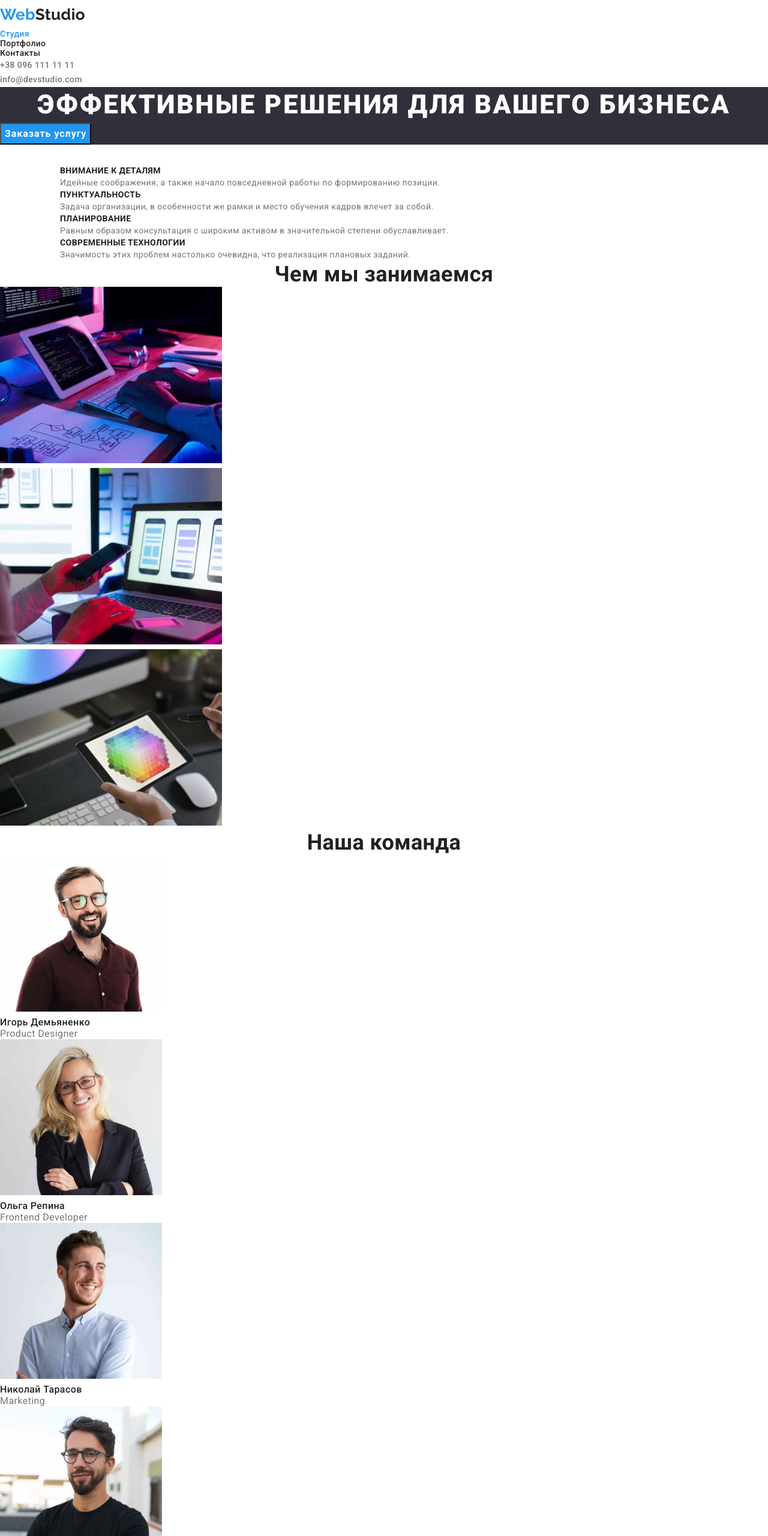
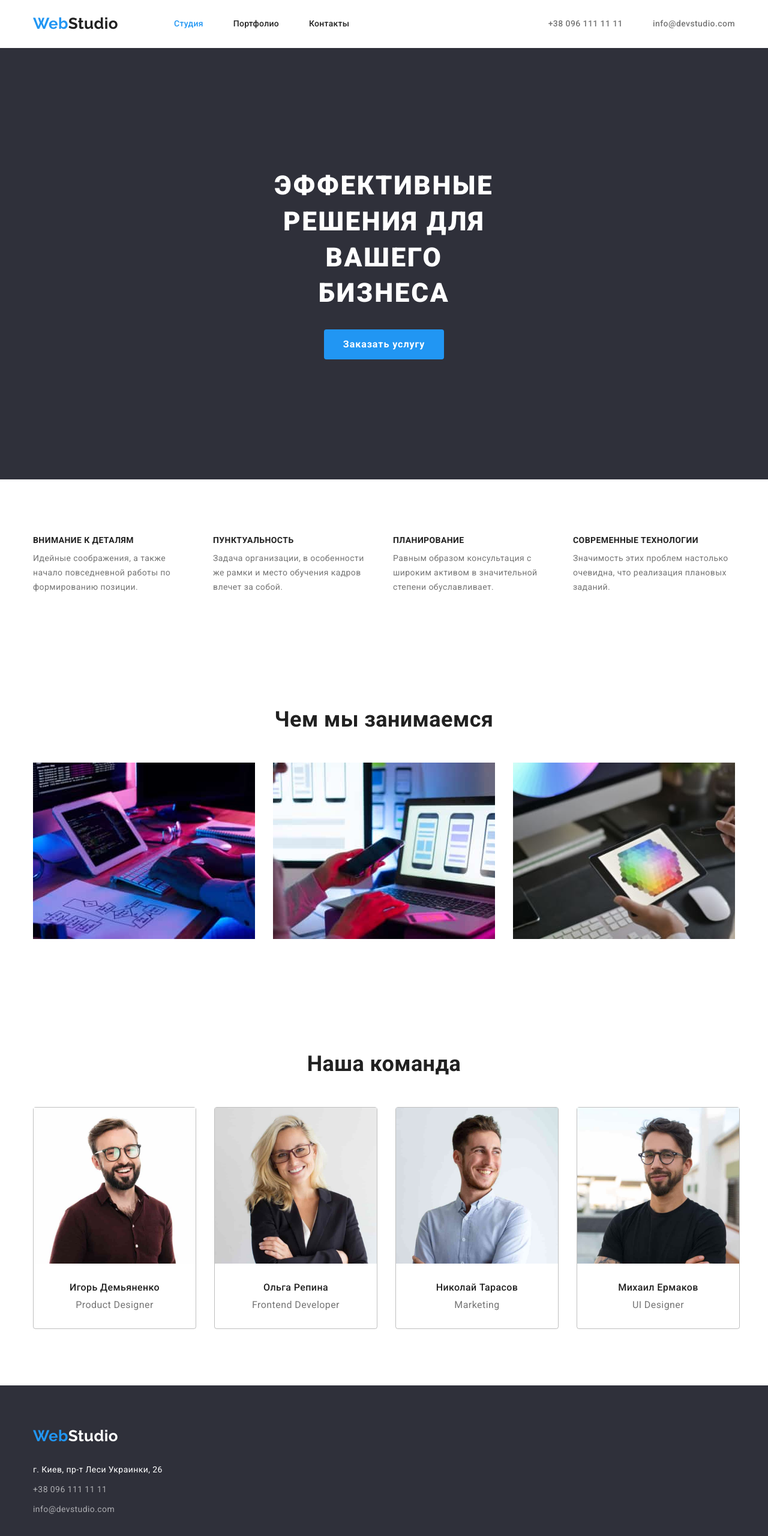
Before and after one commit to brobeliy/goit-markup-hw-03, a plain HTML site: page index.html in a window 1280 px wide. Shown: the top 2560 px of the page at 60% size. Drawn offline with nearby package versions, Linux system fonts and the light colour scheme.

Commit message:
homework

```diff
--- a/css/styles.css
+++ b/css/styles.css
@@ -7,8 +7,12 @@
   --background-second-color: #2f303a;
 }
 
-
-h1,h2,h3,h4,p,ul{
+h1,
+h2,
+h3,
+h4,
+p,
+ul {
   padding: 0;
   margin: 0;
 }
@@ -17,6 +21,7 @@ h1,h2,h3,h4,p,ul{
 
 body {
   background-color: var(--main-color-project);
+
   color: var(--main-text-color);
   font-family: Roboto, sans-serif;
   font-size: 14px;
@@ -24,17 +29,36 @@ body {
   letter-spacing: 0.03em;
 }
 
+.container {
+  margin: 0 auto;
+  /* outline: 2px solid tomato; */
+  width: 1200px;
+  padding-left: 15px;
+  padding-right: 15px;
+}
+
 /* For document */
 
 .list {
   list-style: none;
-  /* padding: 0;
-  margin: 0; */
+}
+
+.section {
+  padding: 94px 0;
+}
+
+.features .title,
+.team .name {
+  margin-bottom: 10px;
 }
 
 /* CSS Header */
+/* webstudio */
 
-/* webstudio */
+.main-nav {
+  display: flex;
+  align-items: center;
+}
 .logo {
   color: var(--main-text-color);
   text-decoration: none;
@@ -48,16 +72,33 @@ body {
 }
 
 /* Navigation header */
+.header-nav {
+  display: flex;
+  align-items: center;
+}
+
+.logo {
+  margin-right: 93px;
+}
 
 .header-nav .list {
   font-weight: 500;
   line-height: 1.14;
   letter-spacing: 0.02em;
+
+  display: flex;
+}
+.header-nav .item + .item {
+  margin-left: 50px;
 }
 
 .nav-link {
   color: var(--main-text-color);
+
   text-decoration: none;
+
+  display: block;
+  padding: 32px 0px;
 }
 
 .nav-link:hover,
@@ -67,6 +108,15 @@ body {
 
 .list .nav-link.current {
   color: var(--secondary-color-project);
+}
+
+.contacts {
+  margin-left: auto;
+  display: flex;
+}
+
+.contacts .item + .item {
+  margin-left: 50px;
 }
 
 .contacts-header {
@@ -83,7 +133,9 @@ body {
 
 /* Hero */
 .hero {
+  padding: 200px 452px;
   background-color: var(--background-second-color);
+  text-align: center;
 }
 
 .hero .title {
@@ -91,12 +143,14 @@ body {
   font-weight: 900;
   font-size: 44px;
   line-height: 1.36;
-  text-align: center;
   letter-spacing: 0.06em;
   text-transform: uppercase;
+  margin-bottom: 30px;
+  /* vertical-align: top; */
 }
 
 .hero button {
+  display: inline-block;
   color: var(--main-color-project);
   background-color: var(--secondary-color-project);
   cursor: pointer;
@@ -105,40 +159,72 @@ body {
   font-weight: 700;
   line-height: 1.88;
   letter-spacing: 0.06em;
+  vertical-align: middle;
+  border-radius: 4px;
+  border-color: transparent;
+  padding: 10px 32px;
+  min-width: 200px;
+  border: 0px;
 }
 
 .hero button:hover,
 .hero button:focus {
- color: var(--main-color-project);
- background-color: #188CE8;
- box-shadow: 0px 4px 4px rgba(0, 0, 0, 0.15);
+  color: var(--main-color-project);
+  background-color: #188ce8;
+  box-shadow: 0px 4px 4px rgba(0, 0, 0, 0.15);
 }
 
 /* features */
 
-.features .s-title {
-  opacity: 0;
-  /* display: none;*/
+.visually-hidden {
+  position: absolute;
+  width: 1px;
+  height: 1px;
+  margin: -1px;
+  border: 0;
+  padding: 0;
+
+  white-space: nowrap;
+  clip-path: inset(100%);
+  clip: rect(0 0 0 0);
+  overflow: hidden;
 }
 
 .features .list {
+  display: flex;
   line-height: 1.71;
   color: var(--secondary-text-color);
-  margin-left: 100px;
+}
+
+.features .item {
+  width: 270px;
+}
+
+.features .item + .item {
+  margin-left: 30px;
 }
 
 .features .title {
   font-weight: 700;
- font-size: 14px;
- text-transform: uppercase;
+  font-size: 14px;
+  text-transform: uppercase;
   line-height: 1.14;
   color: var(--main-text-color);
 }
 
 /* what we do  */
 
+.works .list {
+  display: flex;
+}
+
+.works .item + .item {
+  margin-left: 30px;
+}
+
 .works .title,
 .team .title {
+  margin-bottom: 50px;
   font-weight: 700;
   font-size: 36px;
   line-height: 1.16;
@@ -146,6 +232,23 @@ body {
 }
 
 /* Team  */
+
+.card {
+  border: 1px solid rgba(0, 0, 0, 0.25);
+  border-radius: 4px;
+}
+.card-desc {
+  padding: 30px 0;
+  text-align: center;
+}
+
+.team .list {
+  display: flex;
+}
+
+.team .item + .item {
+  margin-left: 30px;
+}
 
 .team .name {
   font-weight: 500;
@@ -159,6 +262,14 @@ body {
 }
 
 /* CSS footer */
+
+.foot-desc {
+  padding: 60px 0;
+}
+.logo-foot {
+  margin-bottom: 20px;
+}
+
 .foot {
   background-color: var(--background-second-color);
 }
@@ -186,12 +297,22 @@ body {
   color: var(--main-color-project);
 }
 
+.list.adressa .item + .item {
+  margin-top: 9px;
+}
+
 /* CSS main Portfolio */
 
 .list-button {
+  display: flex;
   list-style: none;
+  justify-content: center;
+}
+.list-button .item + .item {
+  margin-left: 8px;
 }
 .list-button button {
+  border-color: transparent;
   font-family: Roboto, sans-serif;
   font-size: 16px;
   font-weight: 500;
@@ -200,6 +321,7 @@ body {
   cursor: pointer;
   color: var(--main-text-color);
   background-color: #f5f4fa;
+  margin-bottom: 34px;
 }
 
 .list-button button:hover,
@@ -209,10 +331,27 @@ body {
 }
 
 .list-projects {
+  display: flex;
+  flex-wrap: wrap;
   font-size: 16px;
   line-height: 1.88;
   color: var(--secondary-text-color);
   list-style: none;
+}
+
+.list-projects .item {
+  display: block;
+  width: 370px;
+  margin-right: 30px;
+  margin-bottom: 30px;
+}
+
+.list-projects .item:nth-child(3n) {
+  margin-right: 0;
+}
+
+.list-projects .item:nth-last-child(-n + 3) {
+  margin-bottom: 0;
 }
 
 .list-projects .title {
@@ -222,3 +361,15 @@ body {
   letter-spacing: 0.06em;
   color: var(--main-text-color);
 }
+
+.img {
+  display: block;
+}
+
+.desc {
+  /* width: 370px; */
+  padding-top: 20px;
+  padding-left: 24px;
+  padding-bottom: 8px;
+  border: 1px solid rgba(238, 238, 238, 1);
+}
--- a/index.html
+++ b/index.html
@@ -11,24 +11,34 @@
       href="https://fonts.googleapis.com/css2?family=Raleway:wght@700&family=Roboto:wght@400;500;700;900&display=swap"
       rel="stylesheet"
     />
-    <link rel="stylesheet" href="https://cdnjs.cloudflare.com/ajax/libs/modern-normalize/1.1.0/modern-normalize.min.css">
+    <link
+      rel="stylesheet"
+      href="https://cdnjs.cloudflare.com/ajax/libs/modern-normalize/1.1.0/modern-normalize.min.css"
+    />
     <link rel="stylesheet" href="./css/styles.css" />
   </head>
+
   <body>
     <!-- Navigation -->
     <header>
+      <div class="container main-nav">
         <nav class="header-nav">
           <a href="./index.html" class="logo"> <span class="textweb">Web</span>Studio</a>
           <ul class="list">
-          <li><a href="./index.html" class="nav-link current">Студия</a></li>
-          <li><a href="./portfolio.html" class="nav-link">Портфолио</a></li>
-          <li><a href="#" class="nav-link">Контакты</a></li>
+            <li class="item"><a href="./index.html" class="nav-link current">Студия</a></li>
+            <li class="item"><a href="./portfolio.html" class="nav-link">Портфолио</a></li>
+            <li class="item"><a href="#" class="nav-link">Контакты</a></li>
           </ul>
         </nav>
-      <ul class="list">
-        <li><a href="tel:+380961111111" class="contacts-header">+38 096 111 11 11</a></li>
-        <li><a href="mailto:info@devstudio.com" class="contacts-header">info@devstudio.com</a></li>
+        <ul class="list contacts">
+          <li class="item">
+            <a href="tel:+380961111111" class="contacts-header">+38 096 111 11 11</a>
+          </li>
+          <li class="item">
+            <a href="mailto:info@devstudio.com" class="contacts-header">info@devstudio.com</a>
+          </li>
         </ul>
+      </div>
     </header>
     <main>
       <!-- Hero  -->
@@ -38,81 +48,115 @@
       </section>
 
       <!--Features -->
-      <section class="features">
-        <h2 class="s-title">Особенности</h2>
+
+      <section class="section features">
+        <div class="container">
+          <h2 class="s-title visually-hidden">Особенности</h2>
           <ul class="list">
-          <li>
+            <li class="item">
               <h3 class="title">Внимание к деталям</h3>
-            <p>Идейные соображения, а также начало повседневной работы по формированию позиции.</p>
+              <p>
+                Идейные соображения, а также начало повседневной работы по формированию позиции.
+              </p>
             </li>
-          <li>
+            <li class="item">
               <h3 class="title">Пунктуальность</h3>
               <p>
                 Задача организации, в особенности же рамки и место обучения кадров влечет за собой.
               </p>
             </li>
-          <li>
+            <li class="item">
               <h3 class="title">Планирование</h3>
               <p>
                 Равным образом консультация с широким активом в значительной степени обуславливает.
               </p>
             </li>
-          <li>
+            <li class="item">
               <h3 class="title">Современные технологии</h3>
               <p>Значимость этих проблем настолько очевидна, что реализация плановых заданий.</p>
             </li>
           </ul>
+        </div>
       </section>
       <!-- What we Do -->
-      <section class="works">
+      <section class="section works">
+        <div class="container">
           <h2 class="title">Чем мы занимаемся</h2>
           <ul class="list">
-          <li><img src="./images/img.jpg" alt="розробка сайтів" width="370" /></li>
-          <li><img src="./images/img2.jpg" alt="розробка мобільних додатків" width="370" /></li>
-          <li><img src="./images/img3.jpg" alt="дизайн лого" width="370" /></li>
+            <li class="item">
+              <img src="./images/img.jpg" alt="розробка сайтів" width="370" class="img" />
+            </li>
+            <li class="item">
+              <img
+                src="./images/img2.jpg"
+                alt="розробка мобільних додатків"
+                width="370"
+                class="img"
+              />
+            </li>
+            <li class="item">
+              <img src="./images/img3.jpg" alt="дизайн лого" width="370" class="img" />
+            </li>
           </ul>
+        </div>
       </section>
       <!-- Team -->
-      <section class="team">
+      <section class="section team">
+        <div class="container">
           <h2 class="title">Наша команда</h2>
           <ul class="list">
-          <li>
-            <div>
-              <img src="./images/igor.jpg" alt="" width="270" />
+            <li class="item">
+              <div class="card">
+                <img src="./images/igor.jpg" alt="Игорь Демьяненко" width="270" class="img" />
+                <div class="card-desc">
                   <h3 class="name">Игорь Демьяненко</h3>
                   <p class="job">Product Designer</p>
                 </div>
+              </div>
             </li>
-          <li>
-            <div>
-              <img src="./images/olga.jpg" alt="" width="270" />
+            <li class="item">
+              <div class="card">
+                <img src="./images/olga.jpg" alt="Ольга Репина" width="270" class="img" />
+                <div class="card-desc">
                   <h3 class="name">Ольга Репина</h3>
                   <p class="job">Frontend Developer</p>
                 </div>
+              </div>
             </li>
-          <li>
-            <div>
-              <img src="./images/niko.jpg" alt="" width="270" />
+            <li class="item">
+              <div class="card">
+                <img src="./images/niko.jpg" alt="Николай Тарасов" width="270" class="img" />
+                <div class="card-desc">
                   <h3 class="name">Николай Тарасов</h3>
                   <p class="job">Marketing</p>
                 </div>
+              </div>
             </li>
-          <li>
-            <div>
-              <img src="./images/miho.jpg" alt="" width="270" />
+            <li class="item">
+              <div class="card">
+                <img src="./images/miho.jpg" alt="Михаил Ермаков" width="270" class="img" />
+                <div class="card-desc">
                   <h3 class="name">Михаил Ермаков</h3>
                   <p class="job">UI Designer</p>
                 </div>
+              </div>
             </li>
           </ul>
+        </div>
       </section>
     </main>
     <!-- футер -->
     <footer class="foot">
-      <a href="./index.html" class="logo"><span class="textweb">Web</span><span class="textstudio">Studio</span></a>
+      <div class="container">
+        <div class="foot-desc">
+          <div class="logo-foot">
+            <a href="./index.html" class="logo"
+              ><span class="textweb">Web</span><span class="textstudio">Studio</span></a
+            >
+          </div>
           <address>
-        <ul class="list">
-          <li>
+            <ul class="list adressa">
+              <li class="item">
                 <a
                   href="https://goo.gl/maps/2j7XMANTH2oE4sQw6"
                   target="_blank"
@@ -121,10 +165,16 @@
                   >г. Киев, пр-т Леси Украинки, 26</a
                 >
               </li>
-          <li><a href="tel:+380961111111" class="link contact">+38 096 111 11 11</a></li>
-          <li><a href="mailto:info@devstudio.com" class="link contact">info@devstudio.com</a></li>
+              <li class="item">
+                <a href="tel:+380961111111" class="link contact">+38 096 111 11 11</a>
+              </li>
+              <li class="item">
+                <a href="mailto:info@devstudio.com" class="link contact">info@devstudio.com</a>
+              </li>
             </ul>
           </address>
+        </div>
+      </div>
     </footer>
   </body>
 </html>
```
Also changed, not shown: portfolio.html (+74 -44 lines). Lines whose indentation alone changed are shown as unchanged.
